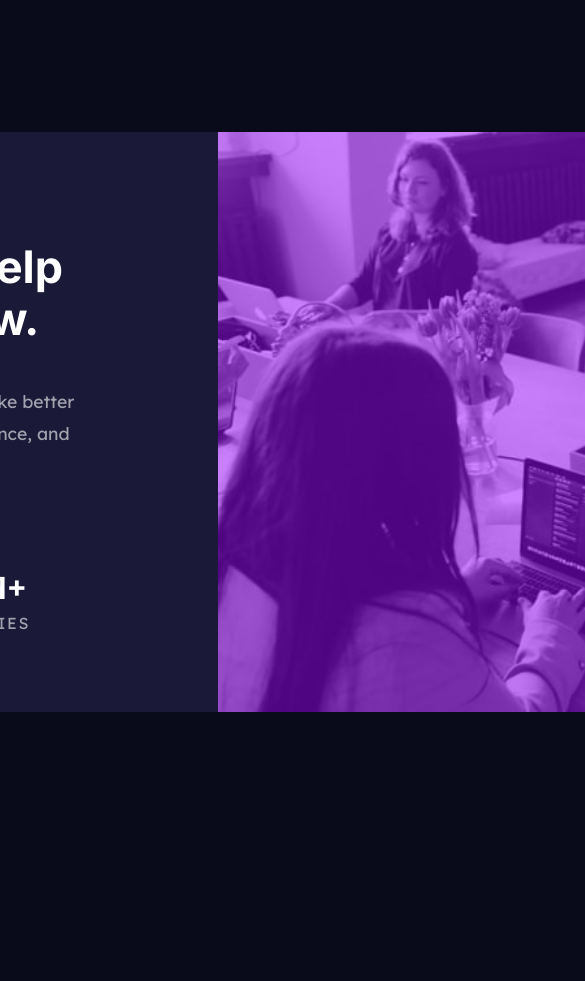
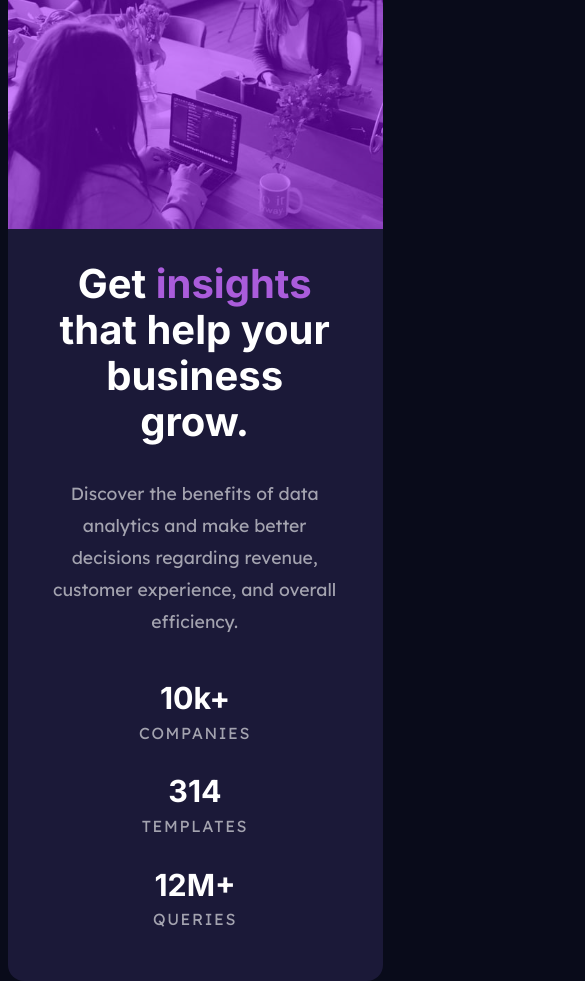
Before and after one commit to devjakov/stats-preview-card, a plain HTML site: page index.html in a window 390 px wide. Shown: the top 981 px of the page, 585 px wide, since content can reach past the window. Before the commit the page ends 844 px from the top, so only its background shows below. Drawn offline with Linux system fonts and the light colour scheme.

Commit message:
mobile done

```diff
--- a/style.css
+++ b/style.css
@@ -138,3 +138,46 @@ img{
     background-color: hsl(276, 100%, 51%);
 
 }
+
+@media (max-width:1440px){
+   /*SIZING for mobile  */
+    .container{
+       flex-direction: column-reverse;
+       margin:auto 50%;
+       height: 900px;
+   }
+   .wrapper, .overlay, img{
+    width: 375px;
+    padding:0;
+   }
+
+   .stats{
+       flex-direction: column;
+       margin: 2rem auto 2rem;
+       text-align: center;
+   }
+
+   /* Border radius */
+   img, .overlay{
+       border-radius: 1rem 1rem 0 0;
+   }
+   .wrapper{
+       border-radius: 0 0 1rem 1rem;
+        padding: 0 1.5rem;
+    }
+
+   /* text look good */
+   p, h1{
+       margin: 2rem 1rem 10px;
+       text-align: center;
+   }
+
+   h1{
+       font-size: 2.5rem;
+   }
+
+   ul{
+       margin: .75rem 0;
+   }
+
+}
```
